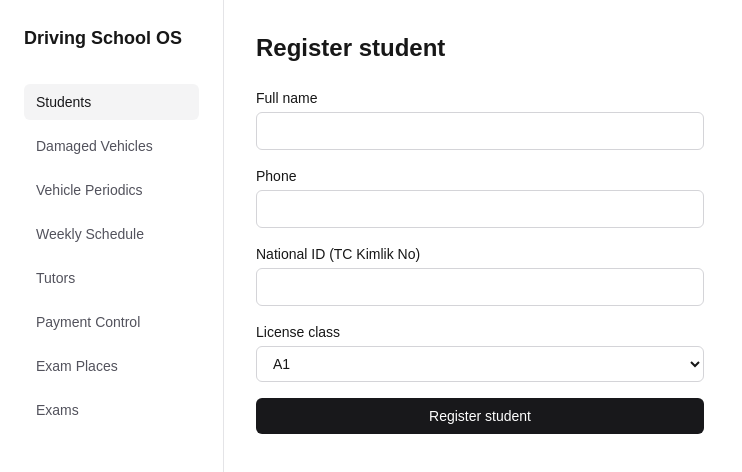
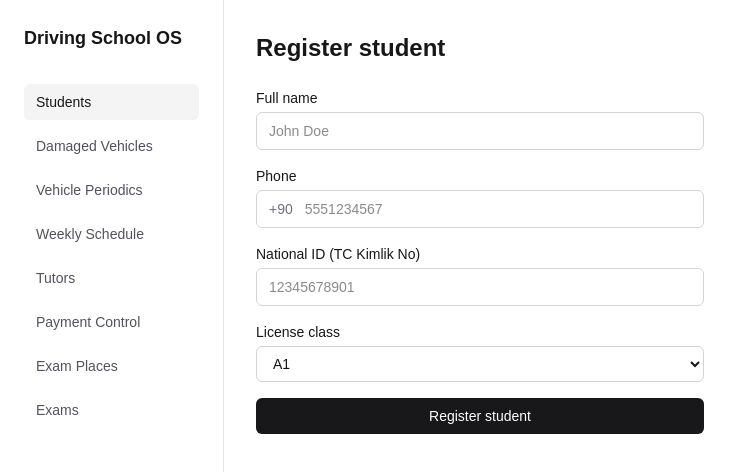
Before and after one commit to KaguSoftware/drivingOs, a Next.js app: page /students/new in a window 1280 px wide. Shown: the top 472 px of the page, without its empty margins (0-742 px from the left). Built offline with nearby package versions, Linux system fonts and the light colour scheme.

Commit message:
fixed students section ui fully

```diff
--- a/app/(dashboard)/students/actions.ts
+++ b/app/(dashboard)/students/actions.ts
@@ -12,13 +12,28 @@ export async function createStudent(formData: FormData): Promise<void> {
     throw new Error(`Invalid license class: ${licenseClass}`);
   }
 
+  const fullName = String(formData.get("full_name") ?? "").trim();
+  if (/[0-9]/.test(fullName)) {
+    throw new Error("Full name cannot contain numbers");
+  }
+
+  const phone = String(formData.get("phone") ?? "").trim();
+  if (!/^\d{10}$/.test(phone)) {
+    throw new Error("Phone must be exactly 10 digits");
+  }
+
+  const nationalId = String(formData.get("national_id") ?? "").trim();
+  if (!/^\d{11}$/.test(nationalId)) {
+    throw new Error("National ID must be exactly 11 digits");
+  }
+
   const supabase = await createSupabaseServerClient();
   const repository = new StudentRepository(supabase);
 
   await repository.create({
-    full_name: String(formData.get("full_name") ?? "").trim(),
-    phone: String(formData.get("phone") ?? "").trim(),
-    national_id: String(formData.get("national_id") ?? "").trim(),
+    full_name: fullName,
+    phone: `+90${phone}`,
+    national_id: nationalId,
     license_class: licenseClass as LicenseClass,
   });
 
--- /dev/null
+++ b/app/(dashboard)/students/full-name-input.tsx
@@ -0,0 +1,21 @@
+"use client";
+
+const inputClass =
+  "w-full rounded-md border border-zinc-300 bg-transparent px-3 py-2 text-sm dark:border-zinc-700";
+
+export function FullNameInput() {
+  return (
+    <input
+      name="full_name"
+      required
+      pattern="[^0-9]*"
+      title="Name cannot contain numbers"
+      placeholder="John Doe"
+      className={inputClass}
+      onInput={(event) => {
+        const input = event.currentTarget;
+        input.value = input.value.replace(/[0-9]/g, "");
+      }}
+    />
+  );
+}
--- /dev/null
+++ b/app/(dashboard)/students/national-id-input.tsx
@@ -0,0 +1,24 @@
+"use client";
+
+const inputClass =
+  "w-full rounded-md border border-zinc-300 bg-transparent px-3 py-2 text-sm dark:border-zinc-700";
+
+export function NationalIdInput() {
+  return (
+    <input
+      name="national_id"
+      type="text"
+      inputMode="numeric"
+      required
+      pattern="\d{11}"
+      maxLength={11}
+      title="Enter exactly 11 digits"
+      placeholder="12345678901"
+      className={inputClass}
+      onInput={(event) => {
+        const input = event.currentTarget;
+        input.value = input.value.replace(/\D/g, "").slice(0, 11);
+      }}
+    />
+  );
+}
--- /dev/null
+++ b/app/(dashboard)/students/phone-input.tsx
@@ -0,0 +1,21 @@
+"use client";
+
+export function PhoneInput() {
+  return (
+    <input
+      name="phone"
+      type="tel"
+      inputMode="numeric"
+      required
+      pattern="\d{10}"
+      maxLength={10}
+      title="Enter exactly 10 digits"
+      placeholder="5551234567"
+      className="w-full bg-transparent py-2 pr-3 text-sm outline-none"
+      onInput={(event) => {
+        const input = event.currentTarget;
+        input.value = input.value.replace(/\D/g, "").slice(0, 10);
+      }}
+    />
+  );
+}
--- a/app/(dashboard)/students/student-form.tsx
+++ b/app/(dashboard)/students/student-form.tsx
@@ -1,4 +1,7 @@
 import { createStudent } from "./actions";
+import { FullNameInput } from "./full-name-input";
+import { NationalIdInput } from "./national-id-input";
+import { PhoneInput } from "./phone-input";
 import { LICENSE_CLASSES } from "./types";
 
 const inputClass =
@@ -9,21 +12,18 @@ export function StudentForm() {
     <form action={createStudent} className="flex max-w-md flex-col gap-4">
       <label className="flex flex-col gap-1 text-sm">
         Full name
-        <input name="full_name" required className={inputClass} />
+        <FullNameInput />
       </label>
       <label className="flex flex-col gap-1 text-sm">
         Phone
-        <input name="phone" type="tel" required className={inputClass} />
+        <div className="flex items-center rounded-md border border-zinc-300 bg-transparent text-sm dark:border-zinc-700">
+          <span className="px-3 py-2 text-zinc-500">+90</span>
+          <PhoneInput />
+        </div>
       </label>
       <label className="flex flex-col gap-1 text-sm">
         National ID (TC Kimlik No)
-        <input
-          name="national_id"
-          required
-          pattern="\d{11}"
-          title="11-digit national ID"
-          className={inputClass}
-        />
+        <NationalIdInput />
       </label>
       <label className="flex flex-col gap-1 text-sm">
         License class
```
